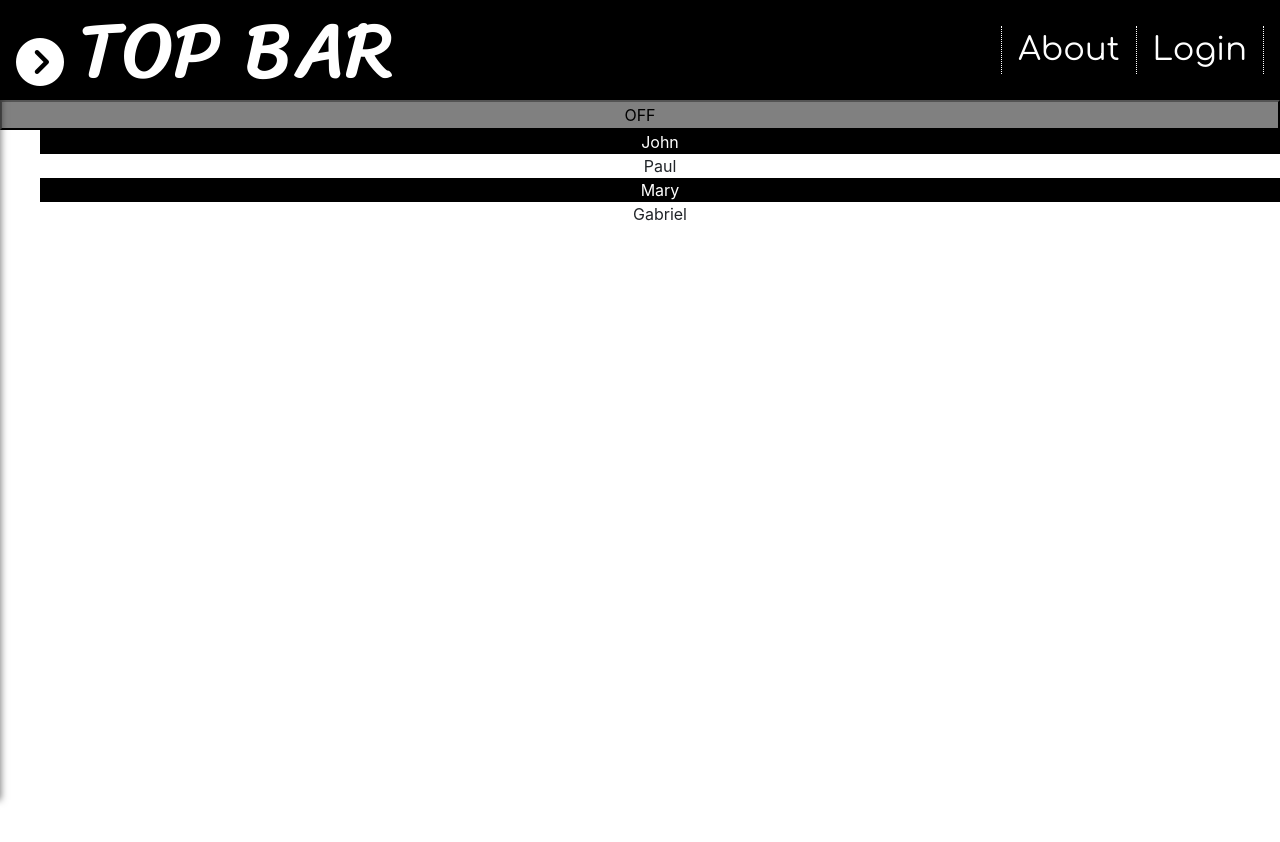
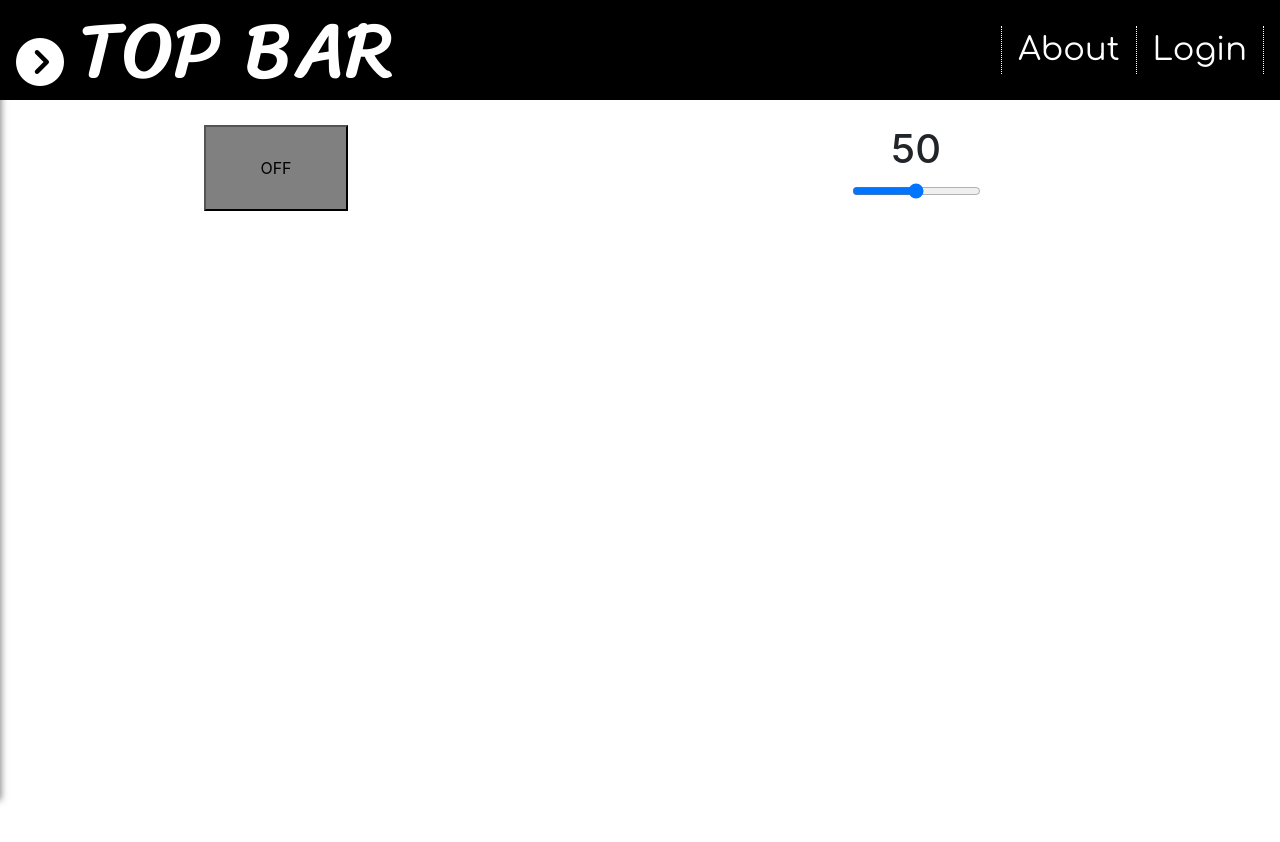
Before and after one commit to jazznerd206/Components, a React (Create React App) app in the folder components/: page / in a window 1280 px wide. Shown: the top 842 px of the page. Built offline with nearby package versions, Linux system fonts and the light colour scheme.

Commit message:
add slider

```diff
--- a/components/src/App.css
+++ b/components/src/App.css
@@ -5,9 +5,11 @@
 @import url('https://fonts.googleapis.com/css2?family=Comfortaa&family=Sriracha&display=swap');
 
 .App {
+  height: 100%;
+  width: 100%;
   display: flex;
   flex-direction: column;
-  justify-content: space-around;
+  justify-content: space-between;
   text-align: center;
 }
 
@@ -21,6 +23,23 @@ body {
   -moz-osx-font-smoothing: grayscale;
 }
 
+.flex-row {
+  margin: 25px auto;
+  display: flex;
+  flex-direction: row;
+  justify-content: space-around;
+  height: 25vh;
+  width: 100vw;
+  flex: 0 0 100%;
+}
+
+.flex-row > * {
+  width: 25vw;
+}
+/* .row:nth-child(odd) {
+  background-color: rgb(255,255,255,.25);
+} */
+
 /* body::-webkit-scrollbar {
   display: none;
 } */
@@ -32,9 +51,9 @@ code {
 
 
 /* zebra stripe list */
-ul {
+/* ul {
   list-style-type: none;
 }
 li:nth-child(odd) {
   background-color: rgb(255,255,255,.25);
-}
+} */
--- a/components/src/App.js
+++ b/components/src/App.js
@@ -23,6 +23,8 @@ import Toggle from './Toggle/Toggle';
 import MailTo from './MailTo/MailTo';
 import DataTable from './DataTable/DataTable';
 import AutoLink from './AutoLink/AutoLink';
+import Slider from './Slider/Slider';
+import { useEffect, useState } from 'react';
 
 // ===================================================
 // loader element
@@ -129,13 +131,27 @@ function App() {
   const dataTablePeople = ['John', 'Jesse', 'James', 'Jenkins'];
   // ===================================================
 
+  // ===================================================
+  // SLIDER HOOKS
+  const [ value, setValue ] = useState(50);
+  // ===================================================
+
   return (
-    <div
-      className="App"
-      >
+    <div className="App" >
       <SideNav />
-      <Toggle />
+      <div className="flex-row">
+        <Toggle />
+        <div>
+          <h1>{value}</h1>
+          <Slider callback={val => setValue(val)} />
+        </div>
+      </div>
+      <div className="flex-row">
+      </div>
+      <div className="flex-row">
+      </div>
       {/* <AutoLink text='foo bar baz http://example.org bar' />, */}
+      {/* <DataList data={names} /> */}
       {/* <MailTo email="206alm@gmail.com" subject="Hello" body="Hello world!">
         Mail Me!
       </MailTo> */}
@@ -158,7 +174,6 @@ function App() {
         <h1>Hello world</h1>
         <p>Oye mundo.</p>
       </Collapse> */}
-      <DataList data={names} />
       {/* <Carousel carouselItems={carouselItems}/> */}
       {/* <FileDrop handleDrop={console.log}/> */}
       {/* <CustomModal  /> */}
--- a/components/src/DataList/styles.css
+++ b/components/src/DataList/styles.css
@@ -2,7 +2,7 @@
 ul {
     list-style-type: none;
 }
-li:nth-child(odd) {
+/* li:nth-child(odd) {
     background-color: black;
     color: white;
-}
+} */
--- /dev/null
+++ b/components/src/Slider/Slider.js
@@ -0,0 +1,22 @@
+// Slider
+// Renders a slider element that uses a callback function to pass its value to the parent component.
+
+// Use object destructuring to set defaults for certain attributes of the <input> element.
+// Render an <input> element of type "range" and the appropriate attributes, use the callback function in the onChange event to pass the value of the input to the parent.
+
+import React, { useState } from 'react'
+
+function Slider({ callback, disabled = false, readOnly = false }) {
+    return (
+    <>
+        <input
+            type="range"
+            disabled={disabled}
+            readOnly={readOnly}
+            onChange={({ target: { value } }) => callback(value)}
+        />
+    </>
+    );
+}
+
+export default Slider;
--- a/components/src/Toggle/Toggle.js
+++ b/components/src/Toggle/Toggle.js
@@ -4,10 +4,16 @@ function Toggle(props) {
     const [isToggleOn, setIsToggleOn] = useState(false);
     const style = {
       on: {
-        backgroundColor: "green"
+        backgroundColor: "green",
+        height: "6em",
+        width: '10em',
+        boxSizing: 'content-box'
       },
       off: {
-        backgroundColor: "grey"
+        backgroundColor: "grey",
+        height: "5em",
+        width: '8em',
+        boxSizing: 'content-box'
       }
     };
 
```
